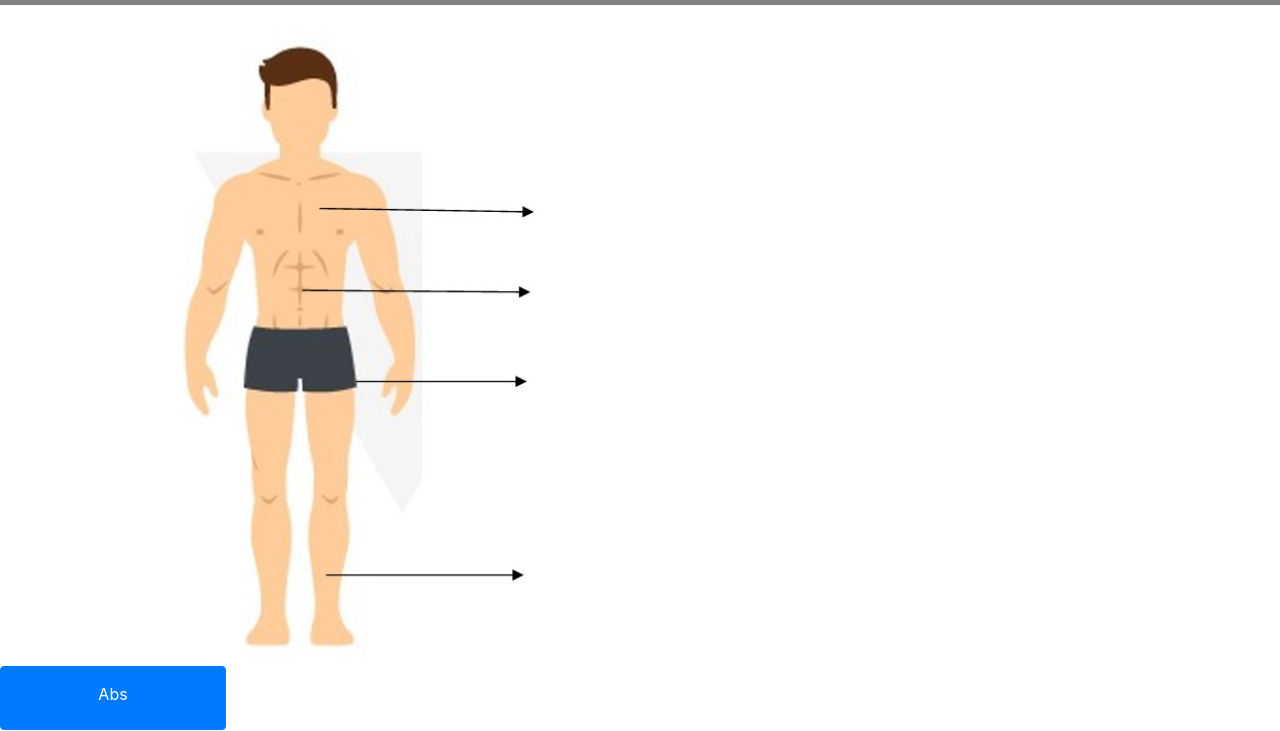
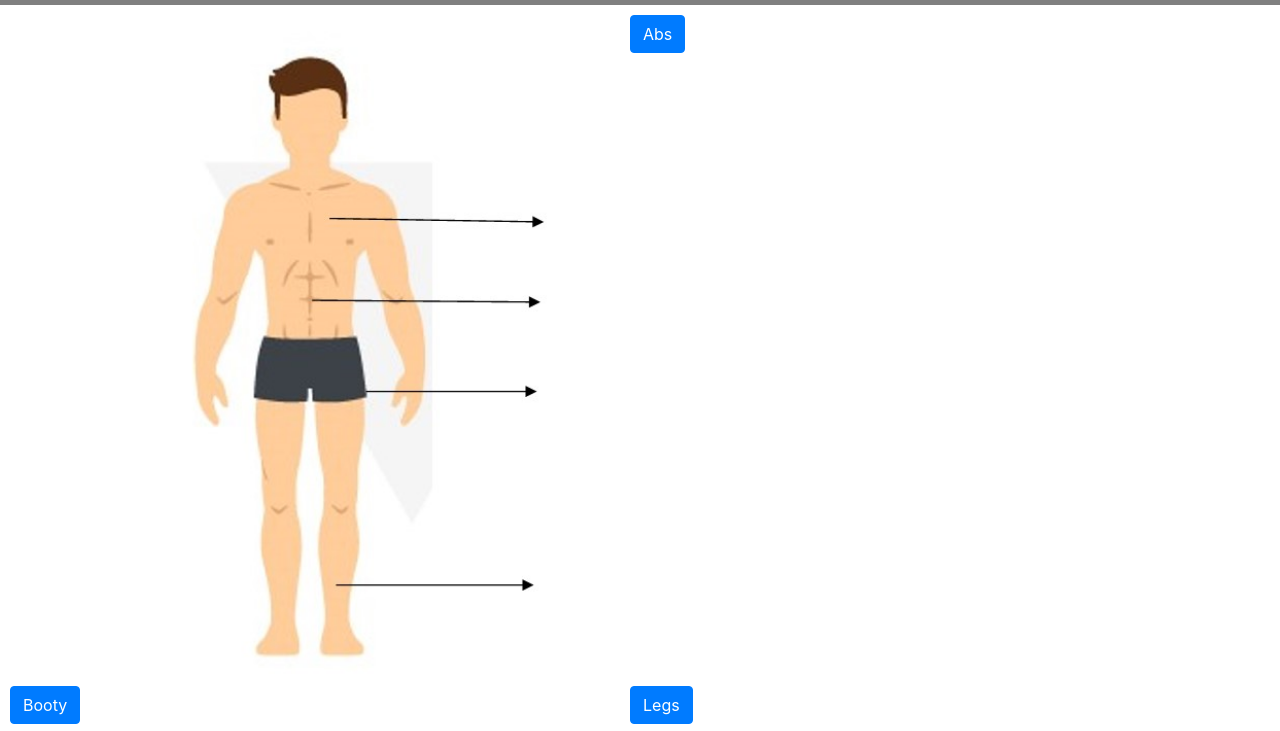
Before and after one commit to WMC-AHIF-2021/Go-Healthy, a plain HTML site: page html/index.html(Mainpage)/Exercises/exercises.html in a window 1280 px wide. Shown: the part 75-806 px from the top of the page. Drawn offline with nearby package versions, Linux system fonts and the light colour scheme.

Commit message:
deleted files

```diff
--- a/html/index.html(Mainpage)/Exercises/exercises.css
+++ b/html/index.html(Mainpage)/Exercises/exercises.css
@@ -32,15 +32,11 @@
   .float{
       margin-left: 75%;
   }
-
-  .buttons{
-    margin-bottom: 80px;
-    width: 226px;
-    height: 64px;
-    padding-top: 15px;
+  .grid-container
+  {
+       display: grid;
+       grid-template-columns: auto auto;
+       grid-template-rows: auto auto;
+       grid-gap: 10px;
+       padding: 10px;
   }
-
-  .flex-container {
-    display: flex;
-    flex-direction: column;
-  }
--- a/html/index.html(Mainpage)/Exercises/exercises.html
+++ b/html/index.html(Mainpage)/Exercises/exercises.html
@@ -10,7 +10,6 @@
 
         <body>
             <section>
-
               <article>
                 <nav class="navbar navbar-expand-lg navbar-light navbarStyle">
                   <div class="container-fluid">
@@ -35,20 +34,28 @@
                 </nav>
               </article>
 
-                <section>
-                  <img class="body" src="Körper Mann.jpg" alt="Body">
-
-                    <a href="./bellyExercises/bellyExercises.html" class="btn btn-primary buttons flex-container">Abs</a>
-                    <a href="./bootyExercises/BootyExercises.html" class="btn btn-primary flex-container">Booty</a>
-                    <a href="./legExercises/legExercises.html" class="btn btn-primary flex-container">Legs</a>
-                    <a href="./upperBodyExercises/upperBodyExercises.html" class="btn btn-primary flex-container">Upper Body</a>
-
-
-                  <img class="bodywoman floatRight" src="Körper Frau.jpg" alt="Body">
-
-
-
-                </section>
+              <section>
+                  <div class="grid-container">
+                    <div>
+                      <img class="body" src="Körper Mann.jpg" alt="Body">
+                    </div>
+                    <div>
+                      <a href="./bellyExercises/bellyExercises.html" class="btn btn-primary">Abs</a>
+                    </div>
+                    <div>
+                      <a href="./bootyExercises/BootyExercises.html" class="btn btn-primary">Booty</a>
+                    </div>
+                    <div>
+                      <a href="./legExercises/legExercises.html" class="btn btn-primary">Legs</a>
+                    </div>
+                    <div>
+                      <a href="./upperBodyExercises/upperBodyExercises.html" class="btn btn-primary">Upper Body</a>
+                    </div>
+                    <div>
+                      <img class="bodywoman floatRight" src="Körper Frau.jpg" alt="Body">
+                    </div>
+                  </div>
+              </section>
 
                 <article class="centration">
                   <div class="card" style="width: 20rem;">
```
Also changed, not shown: html/index.html(Mainpage)/Exercises/img/leg.png (deleted), html/index.html(Mainpage)/pictures/Liegestütze.jpg (renamed from html/pictures/Liegestütze.jpg), html/index.html(Mainpage)/pictures/highKnees.jpg (renamed from html/pictures/highKnees.jpg), html/index.html(Mainpage)/pictures/plank.jpg (renamed from html/pictures/plank.jpg), 1 other file.
